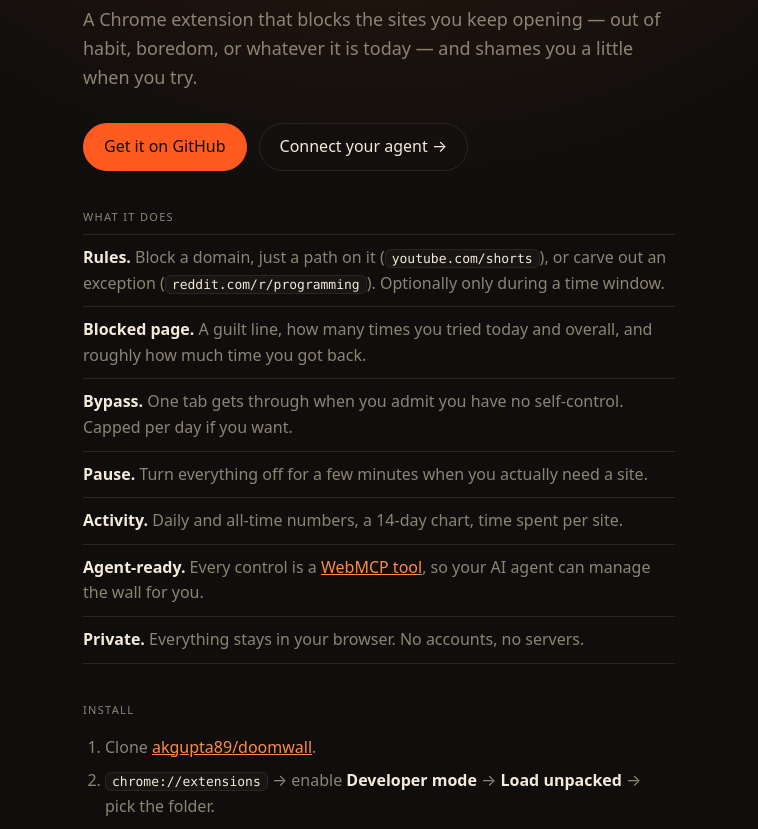
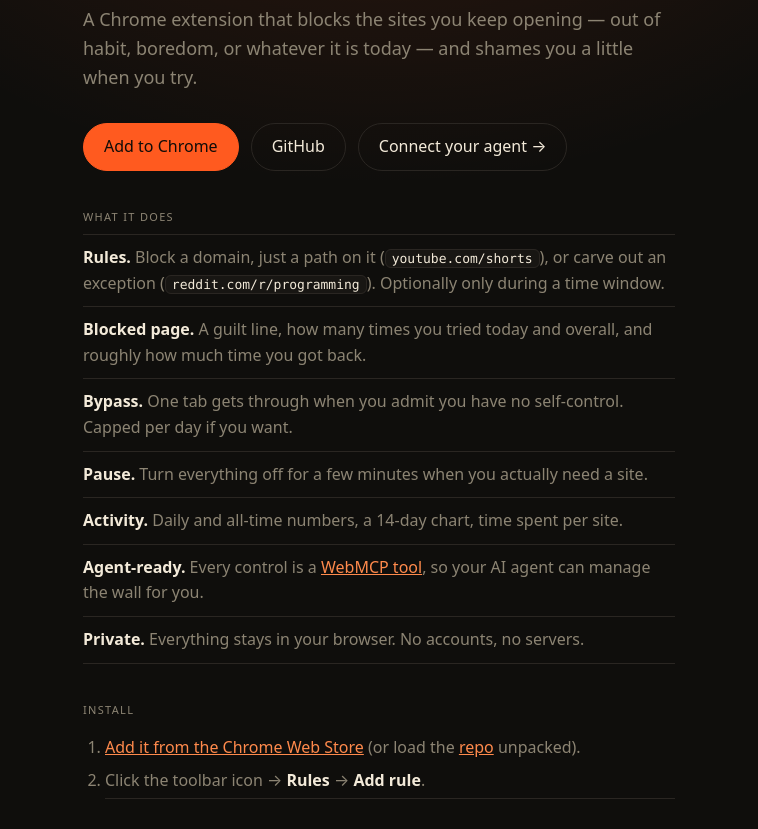
Before and after one commit to akgupta89/akgupta89.github.io, a plain HTML site: page doomwall/index.html in a window 1280 px wide. Shown: the part 123-952 px from the top of the page, without its empty margins (261-1019 px from the left). Drawn offline with Linux system fonts and the light colour scheme.

Commit message:
Link the Chrome Web Store listing

```diff
--- a/doomwall/index.html
+++ b/doomwall/index.html
@@ -34,7 +34,8 @@
   <div class="brand"><img src="icon.png" width="56" height="56" alt=""><h1>Doomwall</h1></div>
   <p class="tag">A Chrome extension that blocks the sites you keep opening — out of habit, boredom, or whatever it is today — and shames you a little when you try.</p>
   <div class="btns">
-    <a class="btn primary" href="https://github.com/akgupta89/doomwall">Get it on GitHub</a>
+    <a class="btn primary" href="https://chromewebstore.google.com/detail/doomwall/gkmnfhkhndhclabocgkpjlmkphenobmd">Add to Chrome</a>
+    <a class="btn" href="https://github.com/akgupta89/doomwall">GitHub</a>
     <a class="btn" href="instructions/">Connect your agent →</a>
   </div>
 
@@ -51,8 +52,7 @@
 
   <h2>Install</h2>
   <ol>
-    <li>Clone <a href="https://github.com/akgupta89/doomwall">akgupta89/doomwall</a>.</li>
-    <li><code>chrome://extensions</code> → enable <b>Developer mode</b> → <b>Load unpacked</b> → pick the folder.</li>
+    <li><a href="https://chromewebstore.google.com/detail/doomwall/gkmnfhkhndhclabocgkpjlmkphenobmd">Add it from the Chrome Web Store</a> (or load the <a href="https://github.com/akgupta89/doomwall">repo</a> unpacked).</li>
     <li>Click the toolbar icon → <b>Rules</b> → <b>Add rule</b>.</li>
   </ol>
 
```
Also changed, not shown: index.html (+1 -1 lines).
